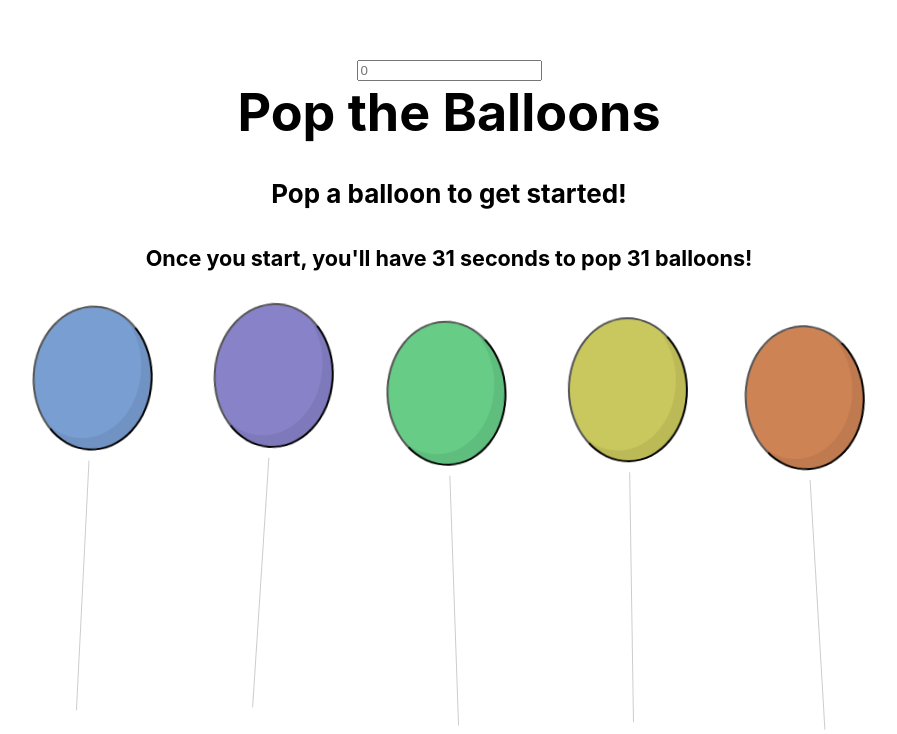
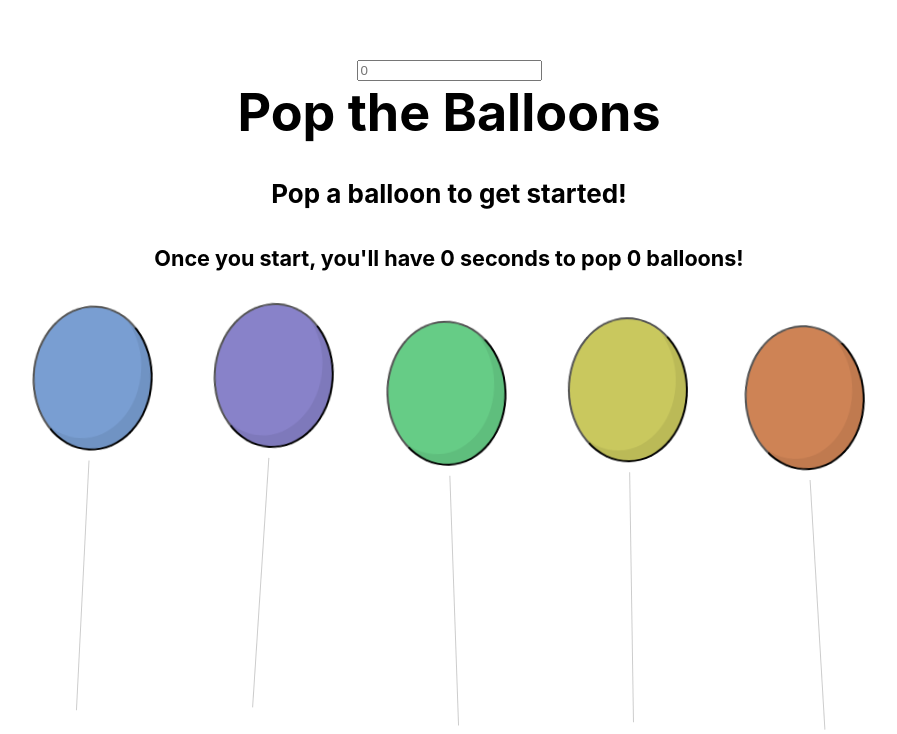
Before and after one commit to mander-pander/birthday, a React (Create React App) app: page / in a window 1280 px wide. Shown: the part 129-863 px from the top of the page, without its empty margins (191-1088 px from the left). Built offline with nearby package versions, Linux system fonts and the light colour scheme.

Commit message:
timer variable created to use age variable

```diff
--- a/src/Components/PopBalloons.js
+++ b/src/Components/PopBalloons.js
@@ -10,11 +10,13 @@ const PopBalloons = () => {
     const [playing, setPlaying] = useState(false);
     const [finished, setFinished] = useState(false);
     const [score, setScore] = useState(0);
-    const [age, setAge] = useState();
+    const [age, setAge] = useState(0);
 
     const [entryBalloons] = useState(generateBalloons(5));
 
-    const [balloons] = useState(generateBalloons(16));
+    const [balloons] = useState(generateBalloons({age}));
+    console.log(age)
+    const time = age * 1000;
 
     const onPop = points => setScore(score + points);
 
@@ -27,7 +29,6 @@ const PopBalloons = () => {
         setScore(0);
         setPlaying(true);
         setFinished(false);
-        console.log(age);
     };
 
     return (
@@ -37,7 +38,7 @@ const PopBalloons = () => {
                     <input type="number" placeholder='0' onChange={e => setAge(e.target.value)} />
                     <h1>Pop the Balloons</h1>
                     <h4>Pop a balloon to get started!</h4>
-                    <h5>Once you start, you'll have 31 seconds to pop 31 balloons!</h5>
+                    <h5>Once you start, you'll have {age} seconds to pop {age} balloons!</h5>
                     <div className={styles.startContainer}>
                         {entryBalloons.map(()=> <button className={styles.start} onClick={startGame}></button>)}
                     </div>
@@ -53,7 +54,7 @@ const PopBalloons = () => {
                         onEnd={endGame}
                     />
                     <Timer
-                        time={31000}
+                        time={time}
                         onEnd={endGame}
                     />
                     <Balloons>
```
